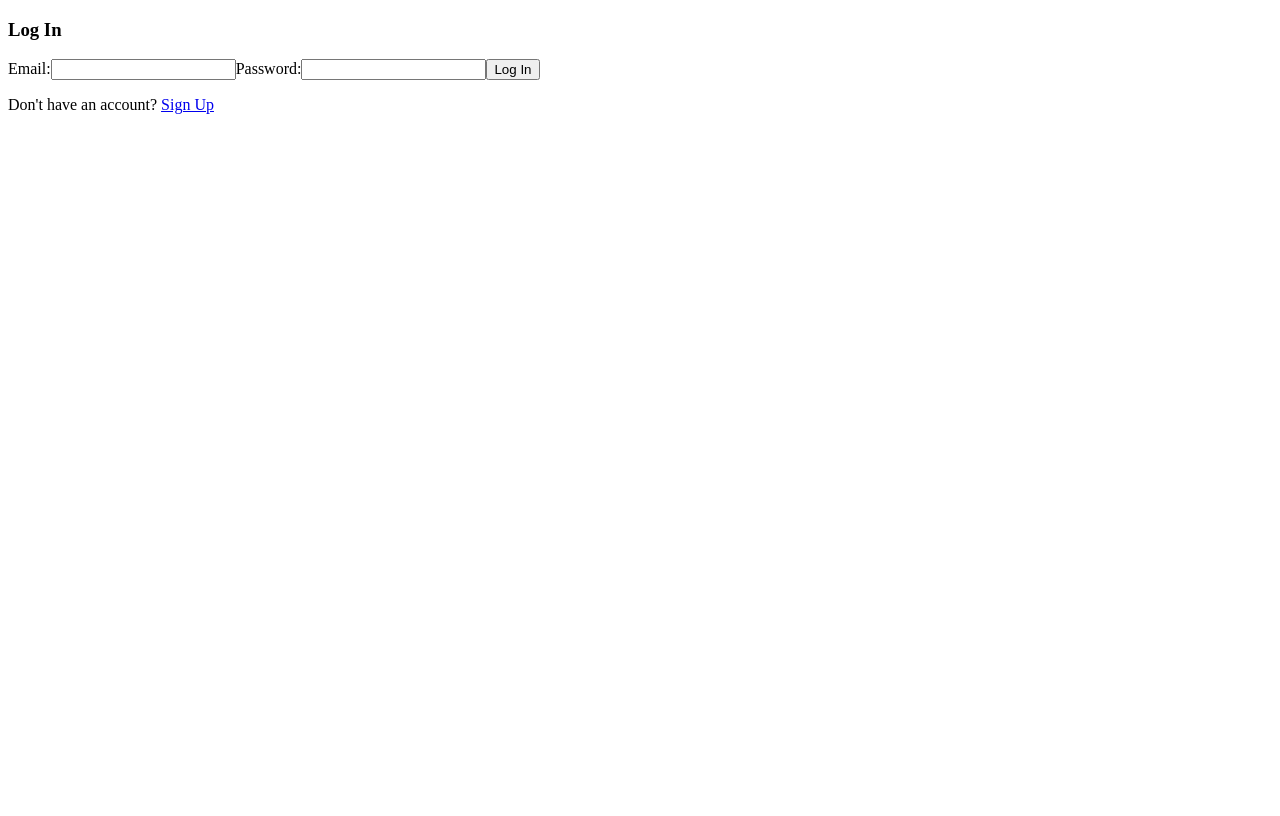
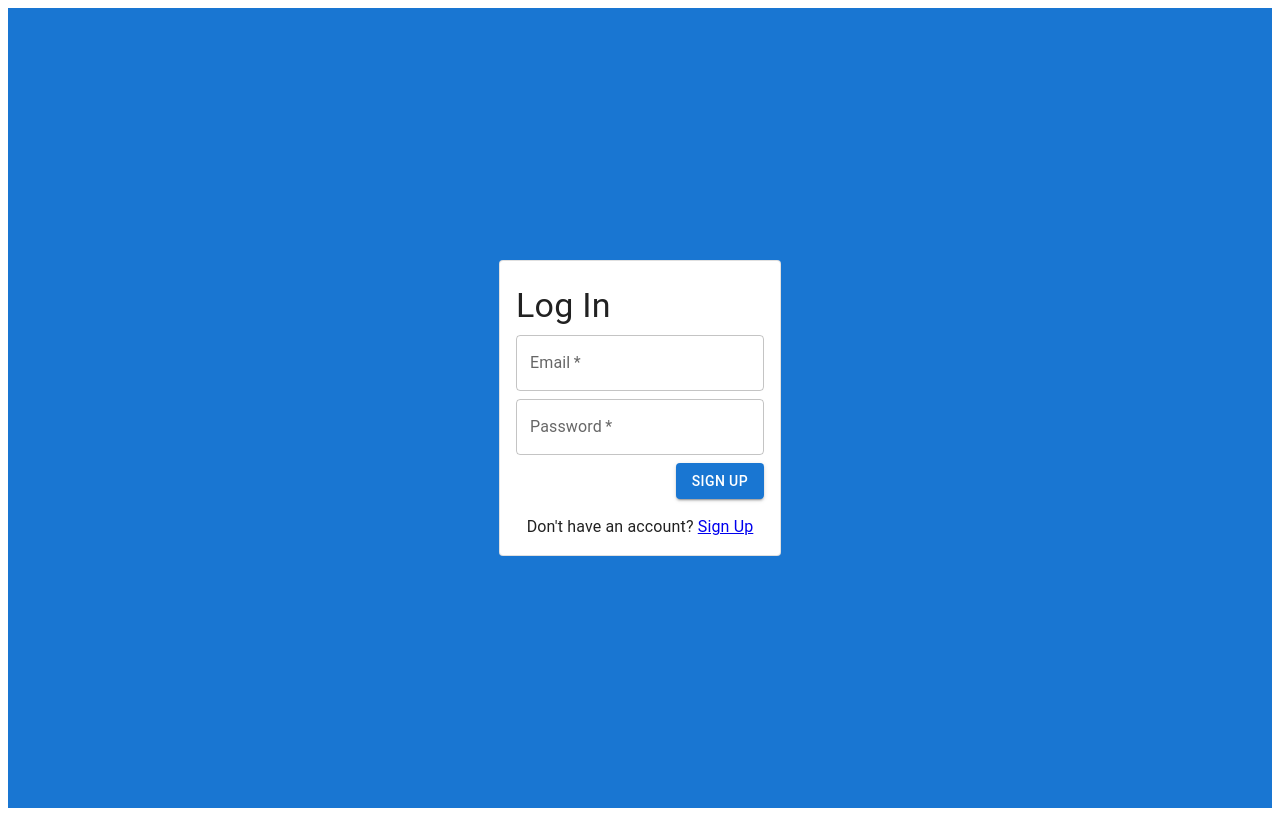
Before and after one commit to tmq-jeremy-andrews/practical-1, a React (Create React App) app in the folder frontend/: page /login in a window 1280 px wide. Built offline with nearby package versions, Linux system fonts and the light colour scheme.

Commit message:
Applied MUI frontend for login

```diff
--- a/frontend/src/pages/Login.js
+++ b/frontend/src/pages/Login.js
@@ -2,6 +2,15 @@ import { useState } from "react";
 import { useLogin } from "../hooks/useLogin";
 import { useAuthContext } from "../hooks/useAuthContext";
 import { Link, Navigate } from "react-router-dom";
+import {
+  Typography,
+  TextField,
+  Button,
+  Grid,
+  Paper,
+  Box,
+  Alert,
+} from "@mui/material";
 
 const Login = () => {
   const [email, setEmail] = useState("");
@@ -20,30 +29,80 @@ const Login = () => {
   };
 
   return (
-    <form className="login" onSubmit={handleSubmit}>
-      <h3>Log In</h3>
-
-      <label>Email:</label>
-      <input
+    <Grid
+      container
+      spacing={0}
+      direction="column"
+      alignItems="center"
+      justifyContent="center"
+      sx={{
+        minHeight: "100vh",
+        bgcolor: "primary.main",
+      }}
+    >
+      <Grid item xs={3}>
+        <Paper variant="outlined" sx={{ p: 1 }}>
+          <div className="login-wrapper">
+            <Typography variant="h4" sx={{ mt: 2, ml: 1, mr: 1 }}>
+              Log In
+            </Typography>
+            <form className="signup" onSubmit={handleSubmit}>
+              <TextField
                 type="email"
+                required
+                label="Email"
                 onChange={(event) => setEmail(event.target.value)}
+                sx={{ mt: 1, ml: 1, mr: 1 }}
                 value={email}
               />
-
-      <label>Password:</label>
-      <input
+              <br />
+              <TextField
                 type="password"
+                required
+                label="Password"
                 onChange={(event) => setPassword(event.target.value)}
+                sx={{ mt: 1, ml: 1, mr: 1 }}
                 value={password}
               />
-
-      <button disabled={isLoading}>Log In</button>
-      <p>
+              {error && (
+                <Alert severity="error" sx={{ mt: 1, ml: 1, mr: 1 }}>
+                  {error}
+                </Alert>
+              )}
+              {message && (
+                <Alert severity="success" sx={{ mt: 1, ml: 1, mr: 1 }}>
+                  {message}
+                </Alert>
+              )}
+              <Box
+                display="flex"
+                justifyContent="flex-end"
+                alignItems="flex-end"
+              >
+                <Button
+                  disabled={isLoading}
+                  type="submit"
+                  variant="contained"
+                  sx={{ mr: 1, mb: 1, mt: 1 }}
+                >
+                  Sign Up
+                </Button>
+              </Box>
+              <Box
+                display="flex"
+                justifyContent="center"
+                alignItems="center"
+                sx={{ mt: 1, mb: 1 }}
+              >
+                <Typography>
                   Don't have an account? <Link to="/signup">Sign Up</Link>
-      </p>
-      {error && <div>{error}</div>}
-      {message && <div>{message}</div>}
+                </Typography>
+              </Box>
             </form>
+          </div>
+        </Paper>
+      </Grid>
+    </Grid>
   );
 };
 
```
Lines whose indentation alone changed are shown as unchanged.
